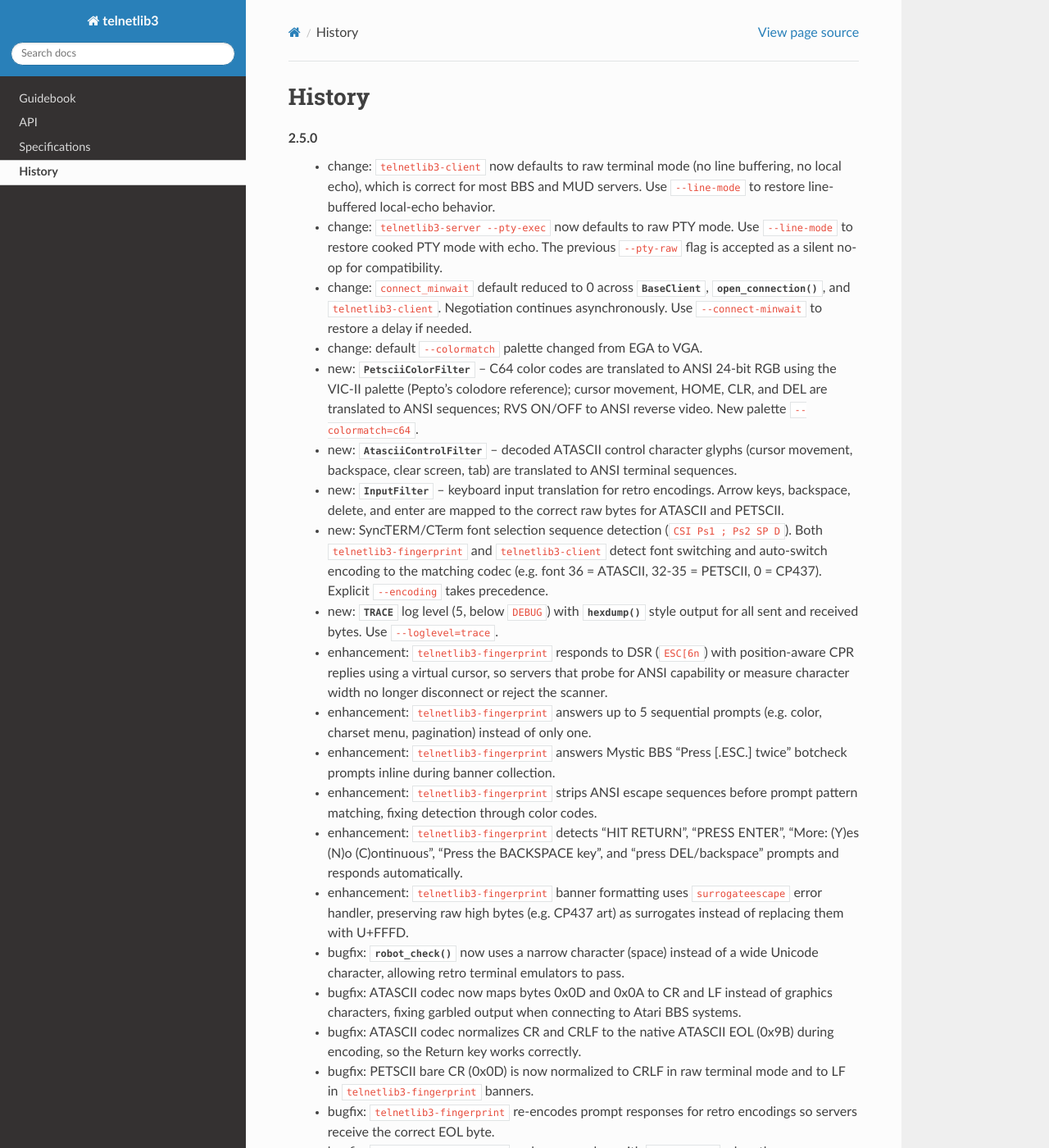
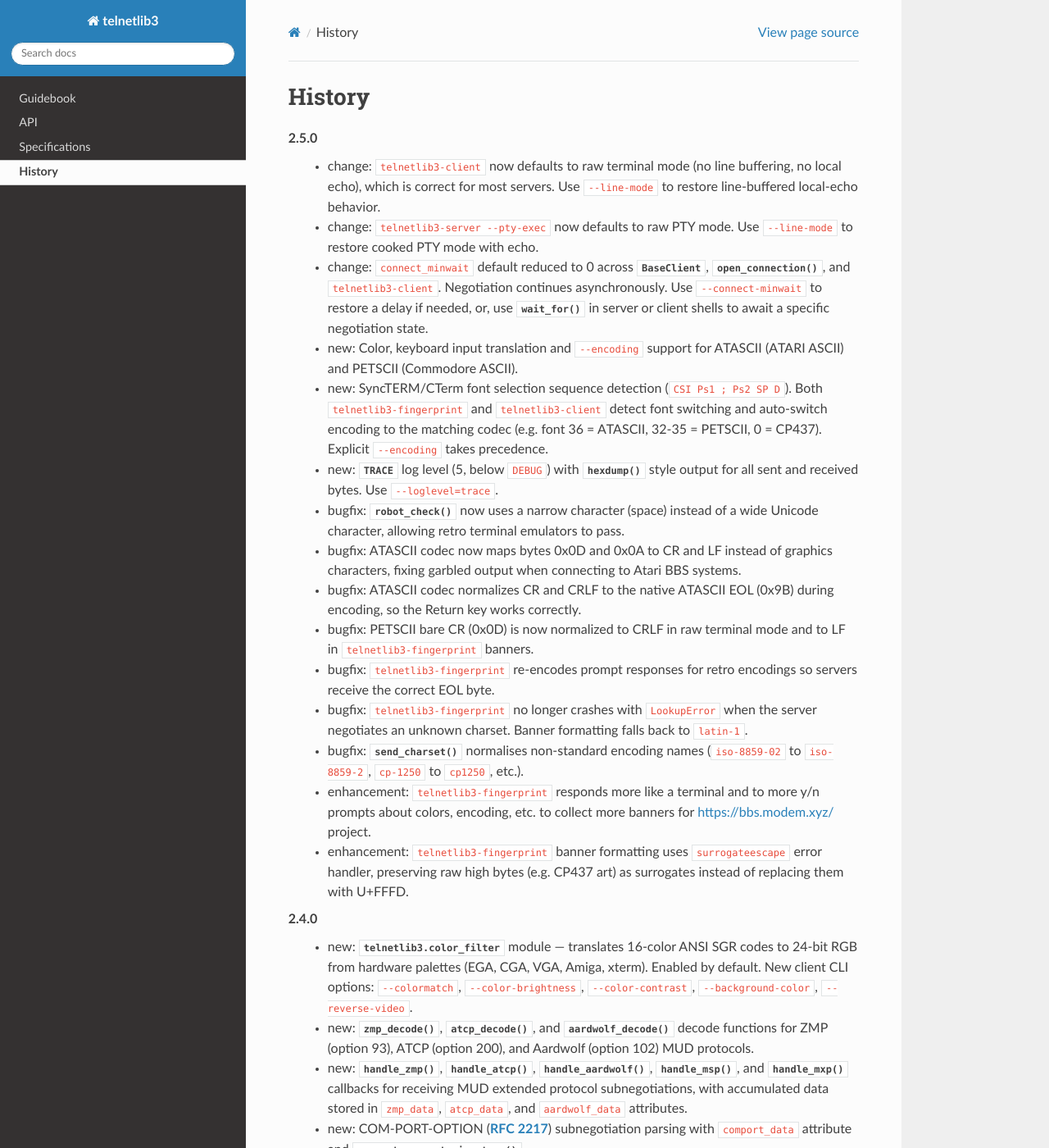
Before and after one commit to jquast/telnetlib3, a Sphinx documentation site: the page built from docs/history.rst, in a window 1280 px wide and 1400 px high. Shown: the whole window at 82% size. Built offline with Sphinx 7.4.7 and the Read the Docs theme 3.1.0, drawn with Linux system fonts in a browser that asks for light colours; some of the changed text lies outside the part shown.

Commit message:
cleanup changelog

```diff
--- a/docs/history.rst
+++ b/docs/history.rst
@@ -1,53 +1,25 @@
 History
 =======
 2.5.0
-  * change: ``telnetlib3-client`` now defaults to raw terminal mode (no line
-    buffering, no local echo), which is correct for most BBS and MUD servers.
-    Use ``--line-mode`` to restore line-buffered local-echo behavior.
-  * change: ``telnetlib3-server --pty-exec`` now defaults to raw PTY mode.
-    Use ``--line-mode`` to restore cooked PTY mode with echo.  The previous
-    ``--pty-raw`` flag is accepted as a silent no-op for compatibility.
+  * change: ``telnetlib3-client`` now defaults to raw terminal mode (no line buffering, no local
+    echo), which is correct for most servers.  Use ``--line-mode`` to restore line-buffered
+    local-echo behavior.
+  * change: ``telnetlib3-server --pty-exec`` now defaults to raw PTY mode.  Use ``--line-mode`` to
+    restore cooked PTY mode with echo.
   * change: ``connect_minwait`` default reduced to 0 across
-    :class:`~telnetlib3.client_base.BaseClient`,
-    :func:`~telnetlib3.client.open_connection`, and ``telnetlib3-client``.
-    Negotiation continues asynchronously.  Use ``--connect-minwait`` to
-    restore a delay if needed.
-  * change: default ``--colormatch`` palette changed from EGA to VGA.
-  * new: :class:`~telnetlib3.color_filter.PetsciiColorFilter` -- C64 color
-    codes are translated to ANSI 24-bit RGB using the VIC-II palette
-    (Pepto's colodore reference); cursor movement, HOME, CLR, and DEL are
-    translated to ANSI sequences; RVS ON/OFF to ANSI reverse video.
-    New palette ``--colormatch=c64``.
-  * new: :class:`~telnetlib3.color_filter.AtasciiControlFilter` -- decoded
-    ATASCII control character glyphs (cursor movement, backspace, clear
-    screen, tab) are translated to ANSI terminal sequences.
-  * new: :class:`~telnetlib3.client_shell.InputFilter` -- keyboard input
-    translation for retro encodings.  Arrow keys, backspace, delete, and
-    enter are mapped to the correct raw bytes for ATASCII and PETSCII.
-  * new: SyncTERM/CTerm font selection sequence detection
-    (``CSI Ps1 ; Ps2 SP D``).  Both ``telnetlib3-fingerprint`` and
-    ``telnetlib3-client`` detect font switching and auto-switch encoding
-    to the matching codec (e.g. font 36 = ATASCII, 32-35 = PETSCII,
-    0 = CP437).  Explicit ``--encoding`` takes precedence.
-  * new: :data:`~telnetlib3.accessories.TRACE` log level (5, below
-    ``DEBUG``) with :func:`~telnetlib3.accessories.hexdump` style output
-    for all sent and received bytes.  Use ``--loglevel=trace``.
-  * enhancement: ``telnetlib3-fingerprint`` responds to DSR (``ESC[6n``)
-    with position-aware CPR replies using a virtual cursor, so servers that
-    probe for ANSI capability or measure character width no longer
-    disconnect or reject the scanner.
-  * enhancement: ``telnetlib3-fingerprint`` answers up to 5 sequential
-    prompts (e.g. color, charset menu, pagination) instead of only one.
-  * enhancement: ``telnetlib3-fingerprint`` answers Mystic BBS "Press
-    [.ESC.] twice" botcheck prompts inline during banner collection.
-  * enhancement: ``telnetlib3-fingerprint`` strips ANSI escape sequences
-    before prompt pattern matching, fixing detection through color codes.
-  * enhancement: ``telnetlib3-fingerprint`` detects "HIT RETURN", "PRESS
-    ENTER", "More: (Y)es (N)o (C)ontinuous", "Press the BACKSPACE key",
-    and "press DEL/backspace" prompts and responds automatically.
-  * enhancement: ``telnetlib3-fingerprint`` banner formatting uses
-    ``surrogateescape`` error handler, preserving raw high bytes (e.g. CP437
-    art) as surrogates instead of replacing them with U+FFFD.
+    :class:`~telnetlib3.client_base.BaseClient`, :func:`~telnetlib3.client.open_connection`, and
+    ``telnetlib3-client``.  Negotiation continues asynchronously.  Use ``--connect-minwait`` to
+    restore a delay if needed, or, use :meth:`~telnetlib3.stream_writer.TelnetWriter.wait_for` in
+    server or client shells to await a specific negotiation state.
+  * new: Color, keyboard input translation and ``--encoding`` support for ATASCII (ATARI ASCII) and
+    PETSCII (Commodore ASCII).
+  * new: SyncTERM/CTerm font selection sequence detection (``CSI Ps1 ; Ps2 SP D``).  Both
+    ``telnetlib3-fingerprint`` and ``telnetlib3-client`` detect font switching and auto-switch
+    encoding to the matching codec (e.g. font 36 = ATASCII, 32-35 = PETSCII, 0 = CP437).  Explicit
+    ``--encoding`` takes precedence.
+  * new: :data:`~telnetlib3.accessories.TRACE` log level (5, below ``DEBUG``) with
+    :func:`~telnetlib3.accessories.hexdump` style output for all sent and received bytes.  Use
+    ``--loglevel=trace``.
   * bugfix: :func:`~telnetlib3.guard_shells.robot_check` now uses a narrow
     character (space) instead of a wide Unicode character, allowing retro
     terminal emulators to pass.
@@ -66,7 +38,12 @@ History
   * bugfix: :meth:`~telnetlib3.client.TelnetClient.send_charset` normalises
     non-standard encoding names (``iso-8859-02`` to ``iso-8859-2``,
     ``cp-1250`` to ``cp1250``, etc.).
-  * removed: ``get_next_ascii()`` from :mod:`telnetlib3.server_shell`.
+  * enhancement: ``telnetlib3-fingerprint`` responds more like a terminal and to more
+    y/n prompts about colors, encoding, etc. to collect more banners for https://bbs.modem.xyz/
+    project.
+  * enhancement: ``telnetlib3-fingerprint`` banner formatting uses
+    ``surrogateescape`` error handler, preserving raw high bytes (e.g. CP437
+    art) as surrogates instead of replacing them with U+FFFD.
 
 2.4.0
   * new: :mod:`telnetlib3.color_filter` module — translates 16-color ANSI SGR
```
